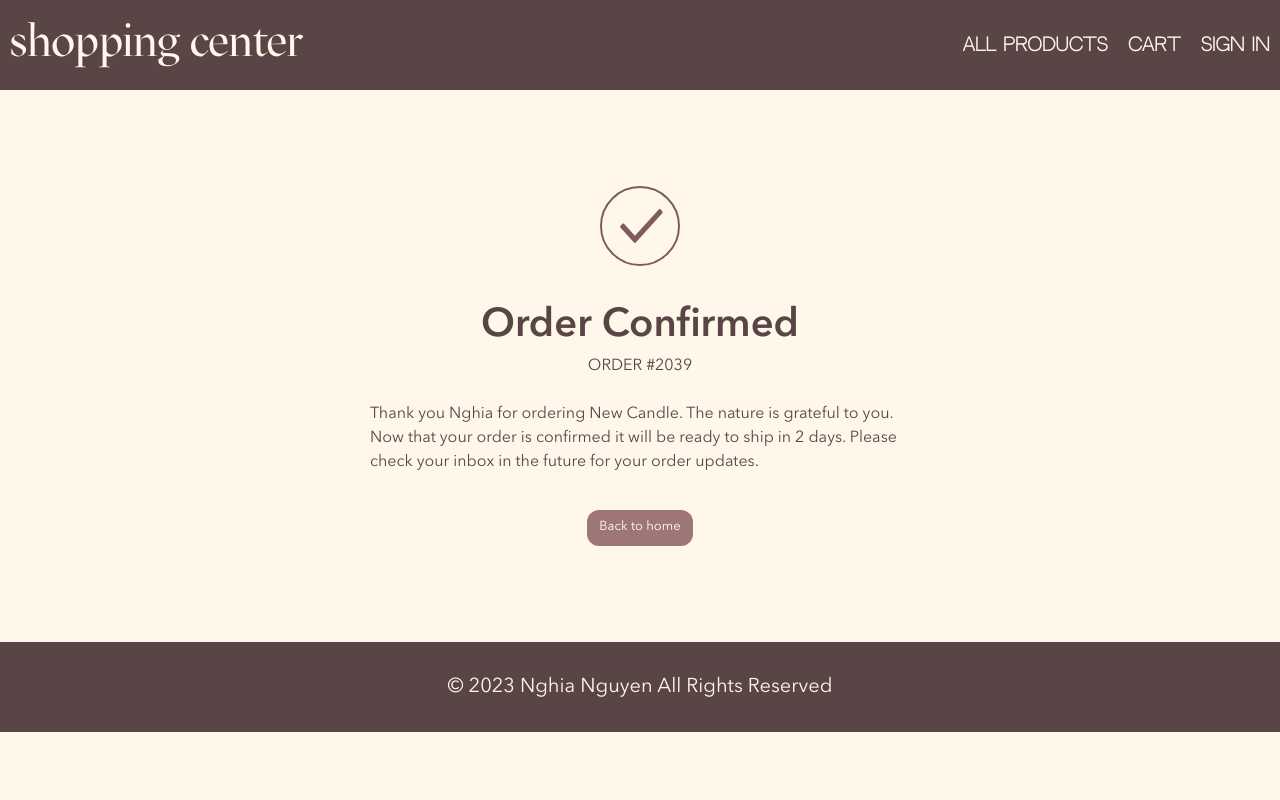
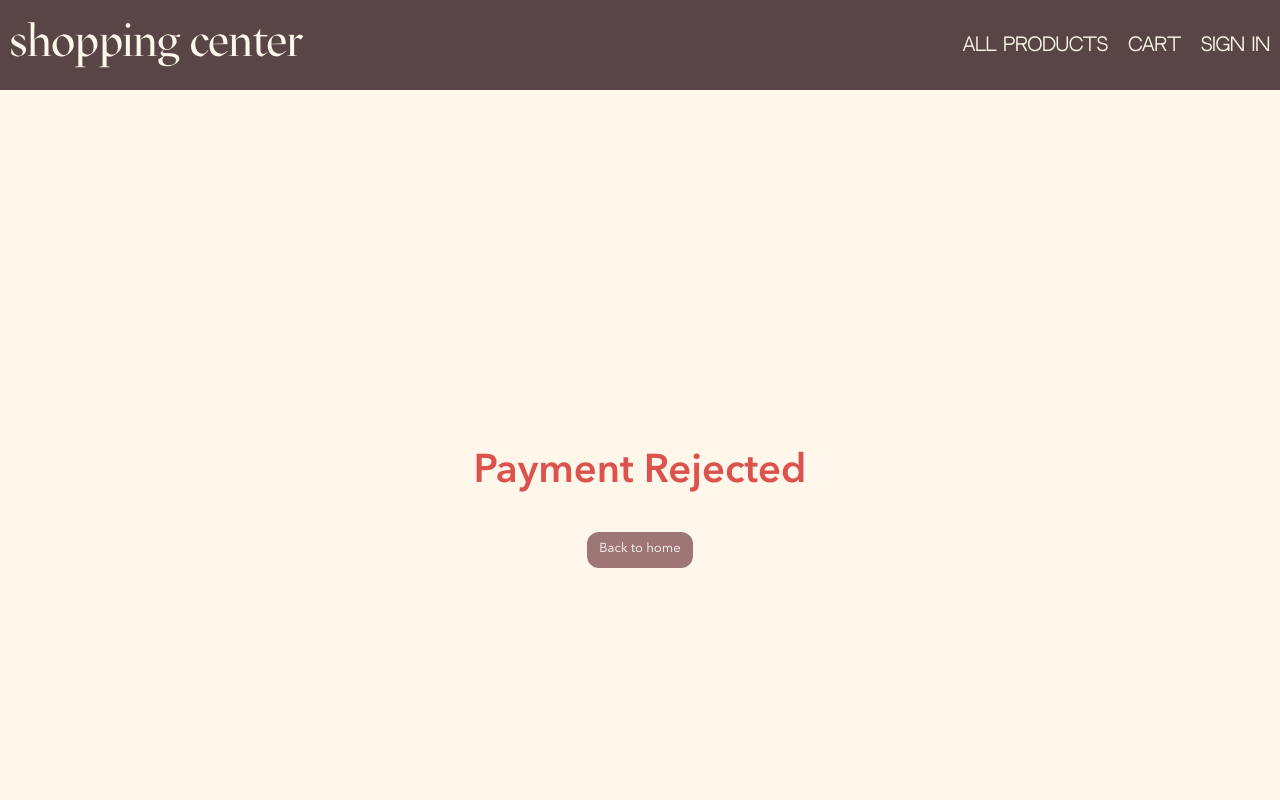
Before and after one commit to nnnghia98/project-one-production, a React (Create React App) app: page /shopping-center/checkout/done in a window 1280 px wide. Shown: the top 800 px of the page. Built offline with nearby package versions, Linux system fonts and the light colour scheme.

Commit message:
Payment Done page

```diff
--- a/src/pages/ShoppingCenter/CardDetail/index.tsx
+++ b/src/pages/ShoppingCenter/CardDetail/index.tsx
@@ -10,7 +10,13 @@ import "./styles.scss";
 const CardDetail = () => {
   const navigate = useNavigate();
 
-  const handleSubmit = () => {};
+  const handleSubmit = () =>
+    navigate("/shopping-center/checkout/done", {
+      state: {
+        method: "atm",
+        isSucceeded: Math.random() < 0.5,
+      },
+    });
 
   const navigateBack = () => navigate(-1);
 
@@ -60,7 +66,7 @@ const CardDetail = () => {
             Back to shipping
           </div>
           <div className="button-wrapper">
-            <Button name="Done" onClick={() => {}} />
+            <Button name="Done" onClick={handleSubmit} />
           </div>
         </div>
       </div>
--- a/src/pages/ShoppingCenter/Done/index.tsx
+++ b/src/pages/ShoppingCenter/Done/index.tsx
@@ -1,28 +1,44 @@
 import "./styles.scss";
-import { useNavigate } from "react-router-dom";
+import { useNavigate, useLocation } from "react-router-dom";
 
 import { Button } from "components";
 
 import doneSvg from "assets/svg/paymentSuccess.svg";
 
+const renderRejectedLayout = () => (
+  <div className="title error">Payment Rejected</div>
+);
+
 const Done = () => {
   const navigate = useNavigate();
+  const { state } = useLocation();
 
   const navigateHome = () => navigate("/shopping-center");
 
   return (
     <div className="done flex">
       <div className="content flex column">
+        {state?.isSucceeded ? (
+          <>
             <div className="svg-wrapper">
               <img src={doneSvg} alt="doneSvg" />
             </div>
-        <div className="title">Order Confirmed</div>
+            <div className="title">
+              {state?.method === "atm"
+                ? `Payment Confirmed`
+                : `Order Confirmed`}
+            </div>
             <div className="order-number">ORDER #2039</div>
             <div className="thankyou-letter">
               Thank you Nghia for ordering New Candle. The nature is grateful to
-          you. Now that your order is confirmed it will be ready to ship in 2
-          days. Please check your inbox in the future for your order updates.
+              you. Now that your order is confirmed it will be ready to ship in
+              2 days. Please check your inbox in the future for your order
+              updates.
             </div>
+          </>
+        ) : (
+          renderRejectedLayout()
+        )}
         <div className="button-wrapper">
           <Button
             name="Back to home"
--- a/src/pages/ShoppingCenter/Done/styles.scss
+++ b/src/pages/ShoppingCenter/Done/styles.scss
@@ -5,15 +5,14 @@
 .done {
   max-width: $fullWidth;
   color: $roseEbony;
-  // height: 100vh;
-  align-items: center;
-
-  padding: 96px 0;
 
   .content {
     width: $fullWidth;
     margin: 0 auto;
     align-items: center;
+    height: 100vh;
+    align-items: center;
+    justify-content: center;
 
     @include desktop-child {
       max-width: 745px;
@@ -39,6 +38,10 @@
     .title,
     .order-number {
       text-align: center;
+    }
+
+    .error {
+      color: $softRed;
     }
 
     .title {
--- a/src/pages/ShoppingCenter/PaymentDetail/index.tsx
+++ b/src/pages/ShoppingCenter/PaymentDetail/index.tsx
@@ -18,7 +18,7 @@ const PaymentDetail = () => {
       return navigate("card-detail");
     }
 
-    alert(`Submit!`);
+    return navigate("/shopping-center/checkout/done");
   };
 
   const radioChangeHandler = (event: React.ChangeEvent<HTMLInputElement>) => {
--- a/src/pages/ShoppingCenter/PaymentDetail/styles.scss
+++ b/src/pages/ShoppingCenter/PaymentDetail/styles.scss
@@ -5,13 +5,14 @@
 .payment-detail {
   max-width: $fullWidth;
   color: $roseEbony;
-  height: 100vh;
-  align-items: center;
 
   .content {
     gap: 80px;
     width: $fullWidth;
     margin: 0 auto;
+    height: 100vh;
+    align-items: center;
+    justify-content: center;
 
     @include desktop-child {
       max-width: 745px;
```
Lines whose indentation alone changed are shown as unchanged.
